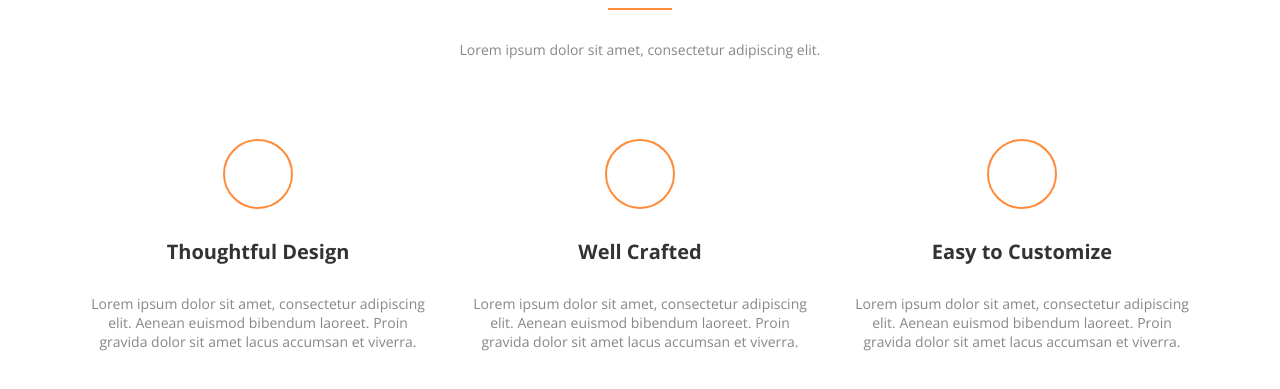
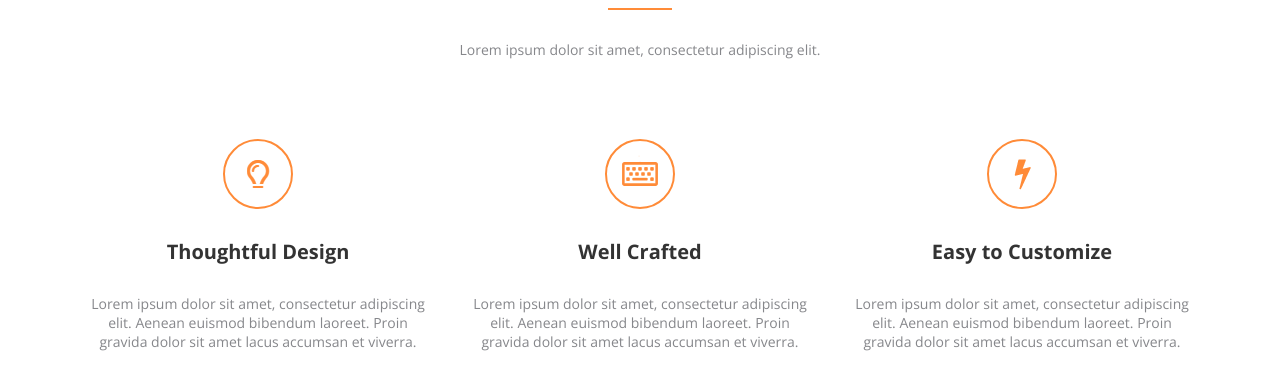
Before and after one commit to TemaCap1992/lesson-2, a plain HTML site: page index.html in a window 1280 px wide. Shown: the part 171-560 px from the top of the page. Drawn offline with nearby package versions, Linux system fonts and the light colour scheme.

Commit message:
Update main.css

```diff
--- a/css/main.css
+++ b/css/main.css
@@ -60,14 +60,14 @@
     color: #333333;
 }
 
-.icon--lamp {
+.icon-lamp {
     background: url(../img/lamp.png) no-repeat center center;
 }
 
-.icon--keyboard {
+.icon-keyboard {
     background: url(../img/keyboard.png) no-repeat center center;
 }
 
-.icon--lightning {
+.icon-lightning {
     background: url(../img/lightning.png) no-repeat center center;
 }
```
